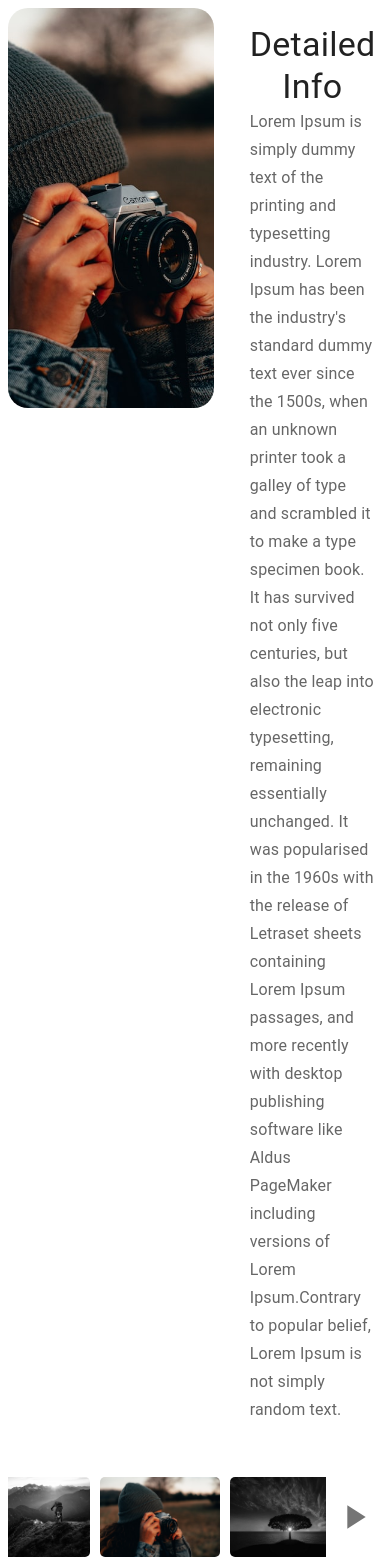
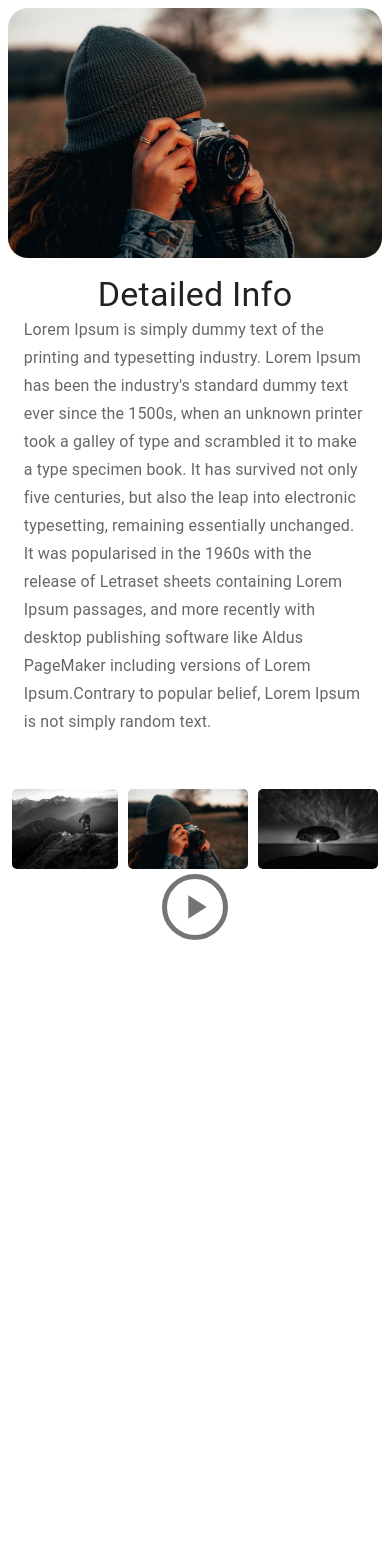
Before and after one commit to tanishaa17/fotoley-assignment, a React (Create React App) app in the folder client/: page / in a window 390 px wide. Shown: the top 1567 px of the page. After the commit the page ends 947 px from the top, so only its background shows below. Built offline with nearby package versions, Linux system fonts and the light colour scheme.

Commit message:
added responsiveness

```diff
--- a/client/src/Components/Home.tsx
+++ b/client/src/Components/Home.tsx
@@ -76,13 +76,30 @@ export const Home = () => {
 
     return (
         <Card sx={{ boxShadow: 'none', border: "none", p: "2%", }} >
-            <Card sx={{ boxShadow: 'none', border: "none", display: 'flex', gap: "20px" }} >
+            <Card sx={{
+                boxShadow: 'none', border: "none", display: 'flex', gap: "20px", '@media (max-width: 900px)': {
+                    flexDirection: 'row',
+                    display: "block",
+                    p: 0
+                },
+            }} >
                 <CardMedia
                     component="img"
-                    sx={{ height: '400px', width: "55%", borderRadius: "20px" }}
+                    sx={{
+                        height: '400px', width: "55%", borderRadius: "20px", '@media (max-width: 900px)': {
+                            display: "block",
+                            width: "100%",
+                            height: "100%"
+                        }
+                    }}
                     image={img[currrIndex].image}
                 />
-                <Box sx={{ display: 'flex', flexDirection: 'column', width: "42%" }}>
+                <Box sx={{
+                    display: 'flex', flexDirection: 'column', width: "42%", '@media (max-width: 900px)': {
+                        display: "block",
+                        width: "100%"
+                    }
+                }}>
                     <CardContent sx={{ flex: '1 0 auto' }}>
                         <Typography component="div" variant="h4">
                             Detailed Info
@@ -94,8 +111,14 @@ export const Home = () => {
                 </Box>
             </Card>
 
-            <Card sx={{ boxShadow: 'none', border: "none", display: 'flex', paddingTop: 3, paddingLeft: 0 }} >
-                <Card sx={{ boxShadow: 'none', borderRadius: 0, display: 'flex', justifyContent: "center", alignItems: "center", }} >
+            <Card sx={{
+                boxShadow: 'none', border: "none", display: 'flex', paddingTop: 3, paddingLeft: 0, '@media (max-width: 900px)': {
+                    display: "block"
+                }
+            }} >
+                <Card sx={{
+                    boxShadow: 'none', borderRadius: 0, display: 'flex', justifyContent: "center", alignItems: "center"
+                }} >
                     <IconButton aria-label="play/pause" >
                         <NavigateBeforeIcon onClick={handlePrevious} sx={{ height: 40, width: 40 }} />
                     </IconButton>
@@ -106,14 +129,22 @@ export const Home = () => {
                             }} />
                         )
                     })}
-                    <IconButton aria-label="play/pause">
+                    <IconButton aria-label="next">
                         <NavigateNextIcon onClick={handleNext} sx={{ height: 40, width: 40 }} />
                     </IconButton>
                 </Card>
-                <Box sx={{ display: 'flex', alignItems: 'center', }}>
+                <Box sx={{
+                    display: 'flex', alignItems: 'center', justifyContent: "center", width: "42%", '@media (max-width: 900px)': {
+                        width: "100%"
+                    }
+                }}>
 
-                    <IconButton onClick={handlePlayPauseButton} aria-label="play/pause">
-                        {isPlaying ? <PauseIcon sx={{ height: 40, width: 40 }} /> : <PlayArrowIcon sx={{ height: 40, width: 40 }} />}
+                    <IconButton onClick={handlePlayPauseButton} aria-label="play/pause" sx={{ border: "5px solid", textAlign: "center" }}>
+                        {isPlaying ? <PauseIcon sx={{
+                            height: 40, width: 40
+                        }} /> : <PlayArrowIcon sx={{
+                            height: 40, width: 40
+                        }} />}
                     </IconButton>
                 </Box>
             </Card>
```
